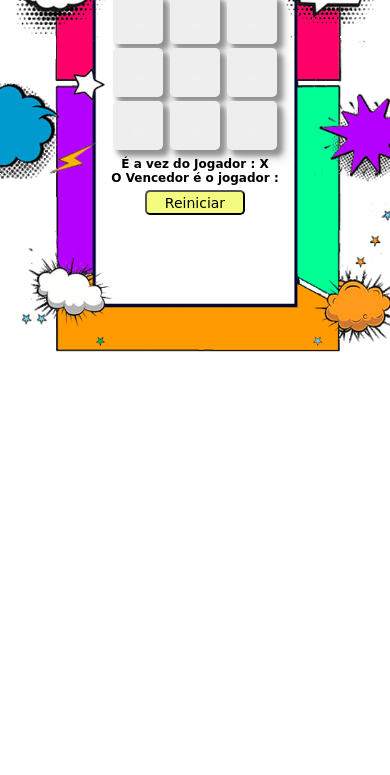
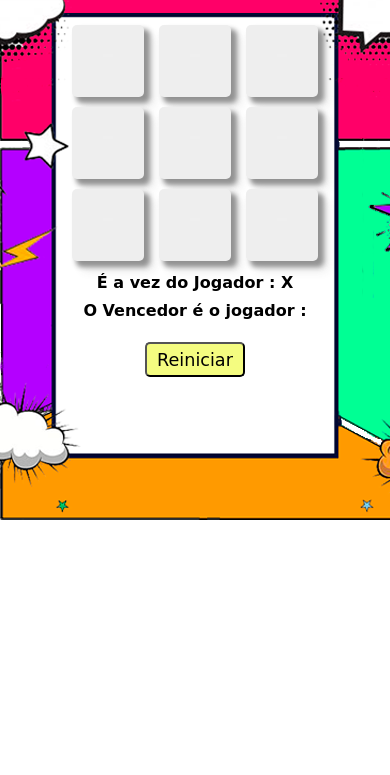
Before and after one commit to Sandra-Silva-Santos/Cursos_Dio, a plain HTML site: page Jogo da Velha/index.html in a window 390 px wide. Shown: the part 69-844 px from the top of the page. Drawn offline with Linux system fonts and the light colour scheme; a web font is replaced by a local one.

Commit message:
Add files via upload

```diff
--- a/Jogo da Velha/css/style.css
+++ b/Jogo da Velha/css/style.css
@@ -1,30 +1,44 @@
+* {
+    margin: 0;
+    padding: 0;
+    box-sizing: border-box;
+}
 body {
-    display: flex;
-    flex-direction: column;
-    text-align: center;
-    font-family: 'Creepster', cursive;
     font-family: 'Henny Penny', cursive;
-    font-weight: 700;
-    font-size: 12px;
     background-image: url(../img/velha.png);
     background-repeat: no-repeat;
     background-position-x: center;
 }
 
+.container {
+    display: flex;
+    flex-direction: column;
+    align-items: center;
+    justify-content: center;
+}
+
 h1 {
-    font-size: 28px;
+    font-size: 1.75rem;
     margin: 20px;
+}
 
+.tabuleiro {
+    display: flex;
+    flex-direction: column;
+    flex-wrap: wrap;
+    justify-content: center;
+    align-items: center;
+    margin-top:  1rem;
 }
 
 .quadrado {
-    width: 55px;
-    height: 55px;
+    width: 4.5rem;
+    height: 4.5rem;
     text-align: center;
     background: #eee;
     display: inline-block;
     padding: 0.3rem;
-    font-size: 40px;
+    font-size: 2.5rem;
     margin: 5px;
     cursor: pointer;
 }
@@ -38,99 +52,28 @@ div .quadrado {
 }
 
 label {
-    font-size: 16px;
-    font-family: 'Creepster', cursive;
+    font-size: 1rem;
     font-family: 'Henny Penny', cursive;
     font-weight: 700;
 }
 
-.jogador {
-    font-size: 25px;
-    margin-top: 10px;
+.jogador, .vencedor {
+    font-size: 1.5rem;
 }
 
 button {
     margin: 20px;
     width: 100px;
     height: 35px;
-    font-size: 18px;
+    font-size: 1.1rem;
     border-radius: 5px;
     background: rgb(244, 252, 128);
     cursor: pointer;
     font-family: 'Henny Penny', cursive;
 }
 
-@media screen and (max-width:700px) {
-    body {
-        background-repeat: no-repeat;
-        background-position-x: center;
-        background-size: 250%;
-    }
-
-    .quadrado {
-        width: 40px;
-        height: 40px;
-        font-size: 40px;
-        margin: calc(1% - 2px);
-    }
-
-    h1 {
-        font-size: 20px;
-        margin: 15px;
-    }
-
-    label {
-        font-size: 12px;
-    }
-
-    .jogador {
-        font-size: 10px;
-        margin-top: 5px;
-    }
-
-    button {
-        margin: 5px;
-        width: 100px;
-        height: 25px;
-        font-size: 14px;
-    }
+button:hover {
+    background: rgb(244, 252, 128);
+    box-shadow: 5px 5px 5px 1px rgb(146, 146, 146),
+        10px 10px 10px rgba(70, 70, 70, 0.12);
 }
-
-@media screen and (max-width:359px) {
-    body {
-        background-repeat: no-repeat;
-        background-position-x: center;
-        background-size: 275%;
-    }
-
-    .quadrado {
-        width: 30px;
-        height: 30px;
-        font-size: 30px;
-        margin: calc(1% - 1px);
-
-
-    }
-
-    h1 {
-        font-size: 15px;
-        margin: 16px;
-    }
-
-    label {
-        font-size: 10px;
-
-    }
-
-    button {
-        margin: 2px;
-        width: 100px;
-        height: 22px;
-        font-size: 12px;
-    }
-
-    .jogador {
-        font-size: 10px;
-        margin-top: 10px;
-    }
-}
--- a/Jogo da Velha/index.html
+++ b/Jogo da Velha/index.html
@@ -13,13 +13,12 @@
 
 <body>
 
-
+    <main class="container">
         <h1>
             JOGO DA VELHA
         </h1>
 
-    <div class="container">
-
+        <div class="tabuleiro">
             <div>
                 <div id="1" class="quadrado" onclick="escolherQuadrado(this.id)">-</div>
                 <div id="2" class="quadrado" onclick="escolherQuadrado(this.id)">-</div>
@@ -38,6 +37,7 @@
                 <div id="9" class="quadrado" onclick="escolherQuadrado(this.id)">-</div>
             </div>
         </div>
+
 
         <div class="jogador">
             <label>
@@ -62,6 +62,7 @@
                 Reiniciar
             </button>
         </div>
+    </main>
 
 </body>
 
--- a/Jogo da Velha/js/script.js
+++ b/Jogo da Velha/js/script.js
@@ -103,13 +103,13 @@ function mudaCorQuadrado(quadrado1, quadrado2, quadrado3) {
 }
 
 function checaSequencia(quadrado1, quadrado2, quadrado3) {
-    var eigual = false;
+    var igual = false;
 
     if (quadrado1.innerHTML !== '-' && quadrado1.innerHTML === quadrado2.innerHTML && quadrado2.innerHTML === quadrado3.innerHTML) {
-        eigual = true;
+        igual = true;
     }
 
-    return eigual;
+    return igual;
 }
 
 function reiniciar() {
```
Lines whose indentation alone changed are shown as unchanged.
